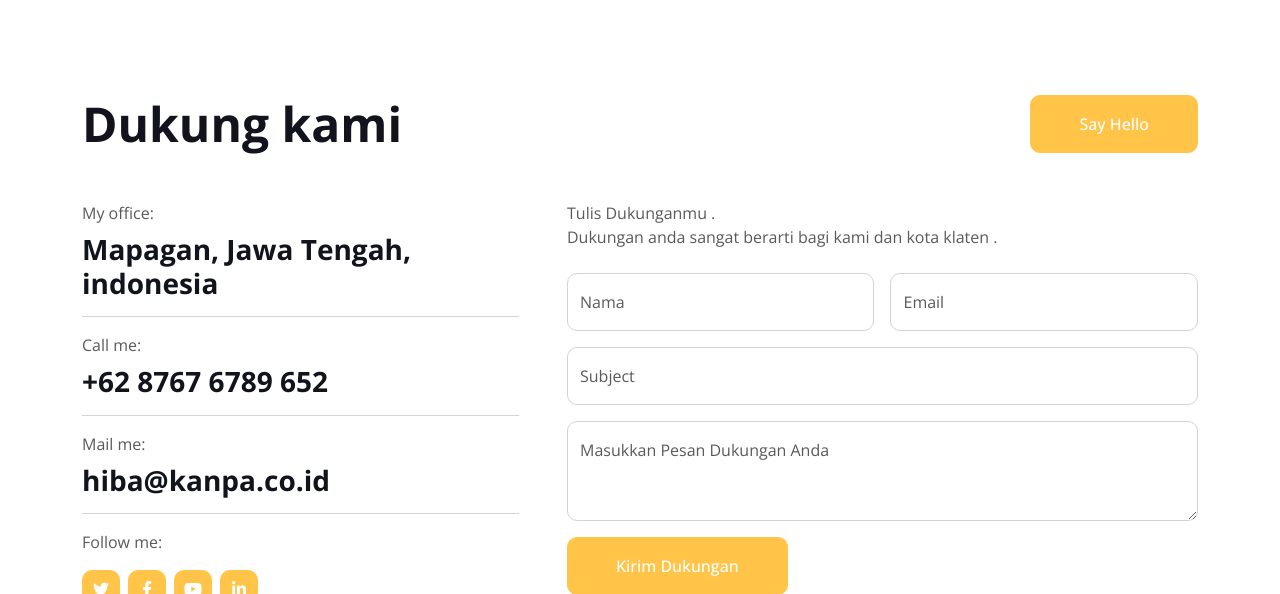
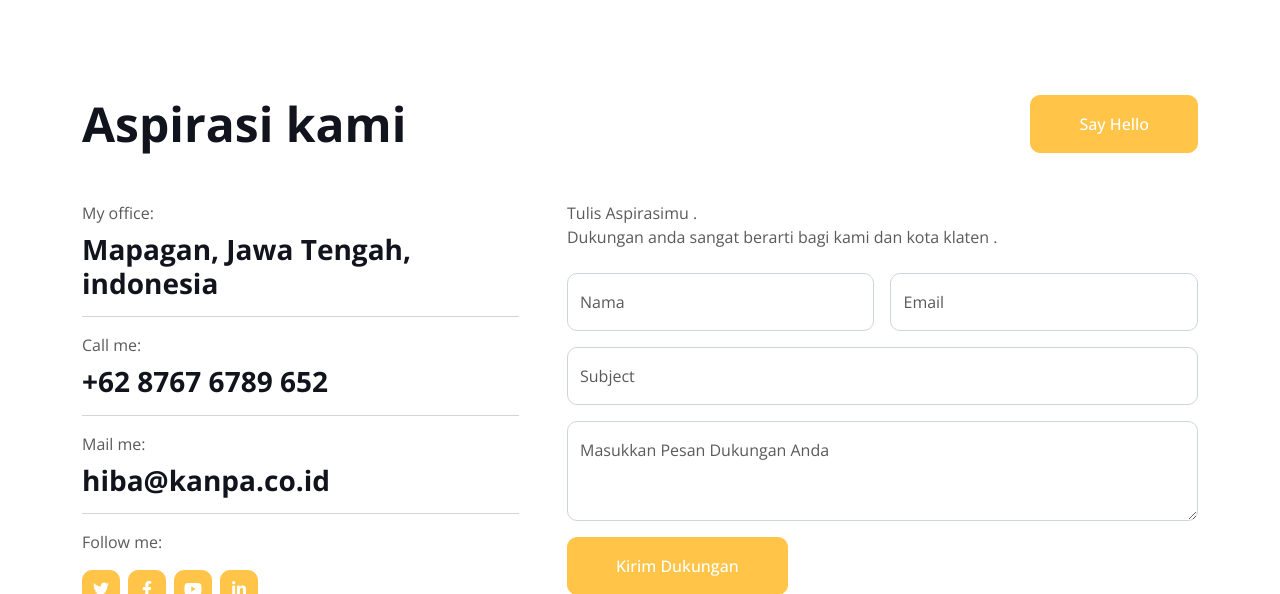
Before and after one commit to Shoichiinaba/caleg_hiba, a PHP site: page / in a window 1280 px wide. Shown: the part 4870-5464 px from the top of the page. Run offline with PHP 8.4, Linux system fonts and the light colour scheme; some libraries are stand-ins or nearby versions.

Commit message:
update kontak

```diff
--- a/index.php
+++ b/index.php
@@ -104,7 +104,7 @@
                     </div>
                 </div>
                 <div class="col-lg-6 .img-hib">
-                    <img class="img-hib" src="img/Hiba1.png" alt="">
+                    <img class="img-hib" src="img/hiba_profil.png" alt="">
                 </div>
             </div>
         </div>
@@ -611,7 +611,7 @@
         <div class="container py-5">
             <div class="row g-5 mb-5 wow fadeInUp" data-wow-delay="0.1s">
                 <div class="col-lg-6">
-                    <h1 class="display-5 mb-0">Dukung kami</h1>
+                    <h1 class="display-5 mb-0">Aspirasi kami</h1>
                 </div>
                 <div class="col-lg-6 text-lg-end">
                     <a class="btn btn-secondary py-3 px-5" href="">Say Hello</a>
@@ -637,7 +637,7 @@
                     </div>
                 </div>
                 <div class="col-lg-7 col-md-6 wow fadeInUp" data-wow-delay="0.5s">
-                    <p class="mb-0">Tulis Dukunganmu .</p>
+                    <p class="mb-0">Tulis Aspirasimu .</p>
                     <p class="mb-4">Dukungan anda sangat berarti bagi kami dan kota klaten .</p>
                     <form id="emailForm" method="post" action="send-email.php">
                         <div class="row g-3">
```
Also changed, not shown: .cpanel.yml.
